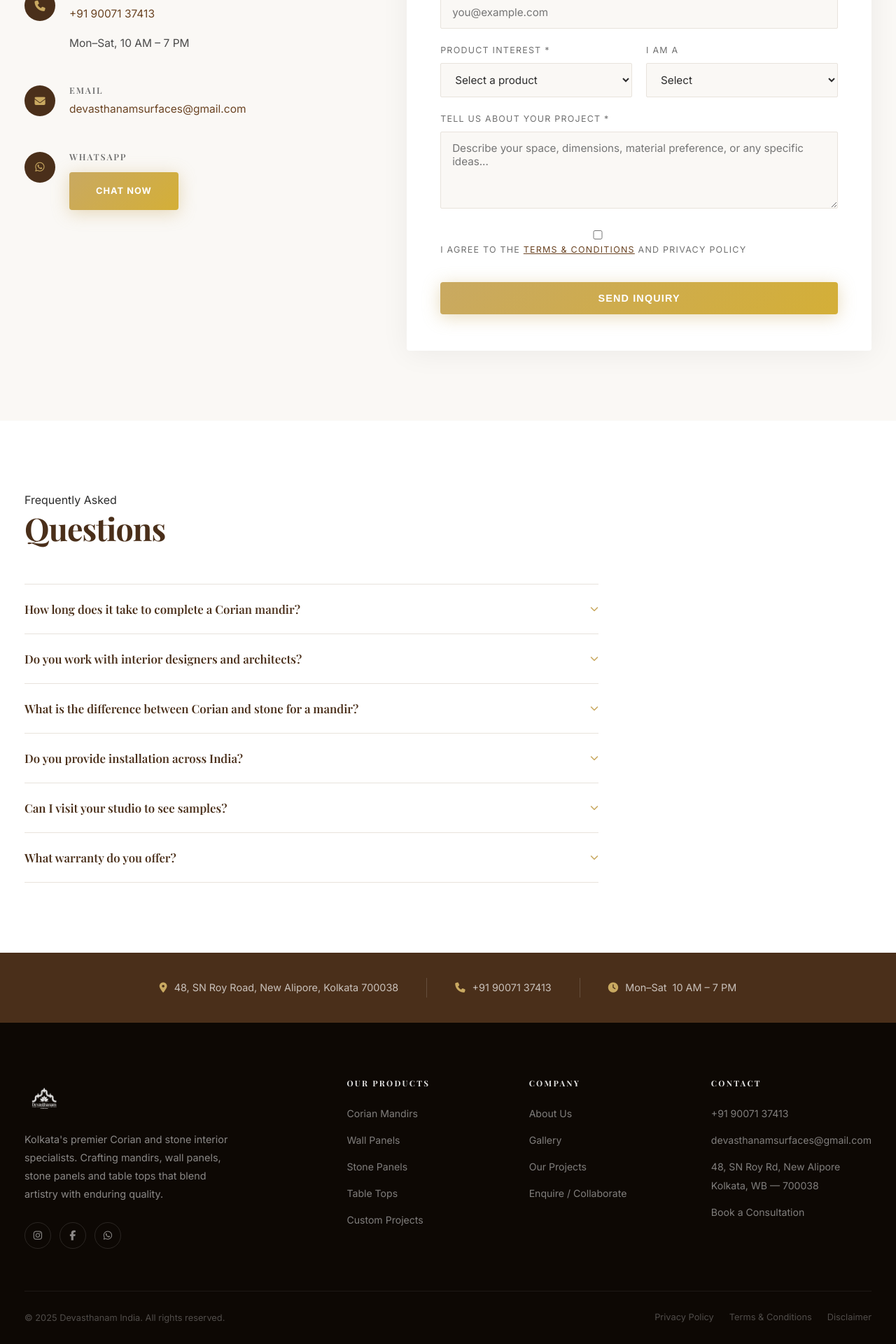
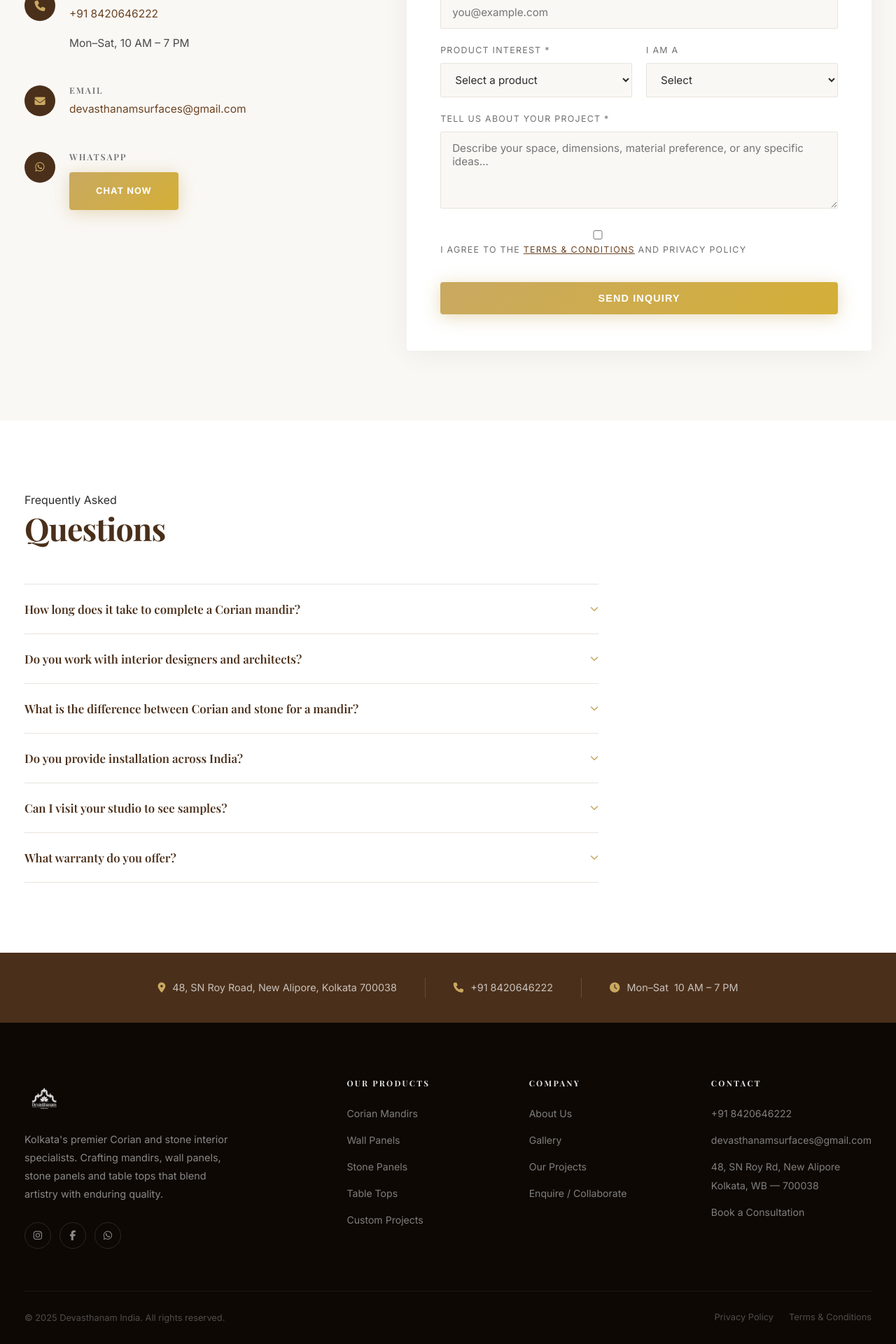
Before and after one commit to joshi-krish12/devasthanam, a Next.js app: page /contact in a window 1280 px wide. Shown: the part 817-2737 px from the top of the page at 70% size. Built offline with nearby package versions, Linux system fonts and the light colour scheme.

Commit message:
updated the text and phone number (#10)
Co-authored-by: Personal <personal@KrishJoshi.local>

```diff
--- a/app/contact/page.tsx
+++ b/app/contact/page.tsx
@@ -101,7 +101,7 @@
         alert('Something went wrong. Please try again or WhatsApp us directly.')
       }
     } catch {
-      alert('Network error. Please WhatsApp us directly at +91 90071 37413.')
+      alert('Network error. Please WhatsApp us directly at +91 8420646222.')
     } finally {
       setSubmitting(false)
     }
@@ -153,7 +153,7 @@
                   </div>
                   <div>
                     <h4>Phone</h4>
-                    <p><a href="tel:+919007137413">+91 90071 37413</a></p>
+                    <p><a href="tel:+919007137413">+91 8420646222</a></p>
                     <p className="contact-info-v2-hours">Mon–Sat, 10 AM – 7 PM</p>
                   </div>
                 </div>
@@ -325,7 +325,7 @@
             <div className="cab-divider" />
             <div className="cab-item">
               <i className="fas fa-phone"></i>
-              <a href="tel:+919007137413">+91 90071 37413</a>
+              <a href="tel:+919007137413">+91 8420646222</a>
             </div>
             <div className="cab-divider" />
             <div className="cab-item">
--- a/app/globals.css
+++ b/app/globals.css
@@ -2568,10 +2568,16 @@
     display: flex;
     align-items: center;
     overflow: hidden;
+    isolation: isolate;
 }
 .hero-v2-bg {
     position: absolute;
     inset: 0;
+    z-index: 0;
+}
+.hero-v2-bg > img,
+.hero-v2-bg > picture {
+    position: relative;
     z-index: 0;
 }
 .hero-v2-overlay {
--- a/app/page.tsx
+++ b/app/page.tsx
@@ -157,7 +157,7 @@
         alert('Something went wrong. Please try again or WhatsApp us directly.')
       }
     } catch {
-      alert('Network error. Please WhatsApp us directly at +91 90071 37413.')
+      alert('Network error. Please WhatsApp us directly at +91 8420646222.')
     } finally {
       setFormSubmitting(false)
     }
@@ -192,7 +192,7 @@
           <div className="hero-v2-inner">
             <span className="hero-v2-badge">Kolkata · Pan India</span>
             <h1 className="hero-v2-title">
-              Where Stone<br /><em>Meets Soul</em>
+              India’s Leading Custom<br /><em>Marble Mandir Company.</em>
             </h1>
             <p className="hero-v2-desc">
               Premium Corian Mandirs, Wall Panels, Stone Panels &amp; Table Tops —
@@ -491,7 +491,7 @@
                 </div>
                 <div className="contact-v2-info-item">
                   <div className="contact-v2-icon"><i className="fas fa-phone"></i></div>
-                  <a href="tel:+919007137413">+91 90071 37413</a>
+                  <a href="tel:+919007137413">+91 8420646222</a>
                 </div>
                 <div className="contact-v2-info-item">
                   <div className="contact-v2-icon"><i className="fas fa-envelope"></i></div>
--- a/app/privacy/page.tsx
+++ b/app/privacy/page.tsx
@@ -54,7 +54,7 @@
             <strong>Devasthanam India</strong><br />
             48, SN Roy Road, New Alipore, Kolkata — 700038<br />
             Email: <a href="mailto:devasthanamsurfaces@gmail.com">devasthanamsurfaces@gmail.com</a><br />
-            Phone: <a href="tel:+919007137413">+91 90071 37413</a>
+            Phone: <a href="tel:+919007137413">+91 8420646222</a>
           </p>
 
           <hr id="disclaimer" />
--- a/app/terms/page.tsx
+++ b/app/terms/page.tsx
@@ -69,7 +69,7 @@
             <strong>Devasthanam India</strong><br />
             48, SN Roy Road, New Alipore, Kolkata — 700038<br />
             Email: <a href="mailto:devasthanamsurfaces@gmail.com">devasthanamsurfaces@gmail.com</a><br />
-            Phone: <a href="tel:+919007137413">+91 90071 37413</a>
+            Phone: <a href="tel:+919007137413">+91 8420646222</a>
           </p>
         </div>
       </div>
--- a/components/Footer.tsx
+++ b/components/Footer.tsx
@@ -65,7 +65,7 @@
             <h4>Contact</h4>
             <ul>
               <li>
-                <a href="tel:+919007137413">+91 90071 37413</a>
+                <a href="tel:+919007137413">+91 8420646222</a>
               </li>
               <li>
                 <a href="mailto:devasthanamsurfaces@gmail.com">devasthanamsurfaces@gmail.com</a>
@@ -88,7 +88,6 @@
           <div className="footer-v2-bottom-links">
             <Link href="/privacy">Privacy Policy</Link>
             <Link href="/terms">Terms &amp; Conditions</Link>
-            <Link href="/privacy#disclaimer">Disclaimer</Link>
           </div>
         </div>
       </div>
```
